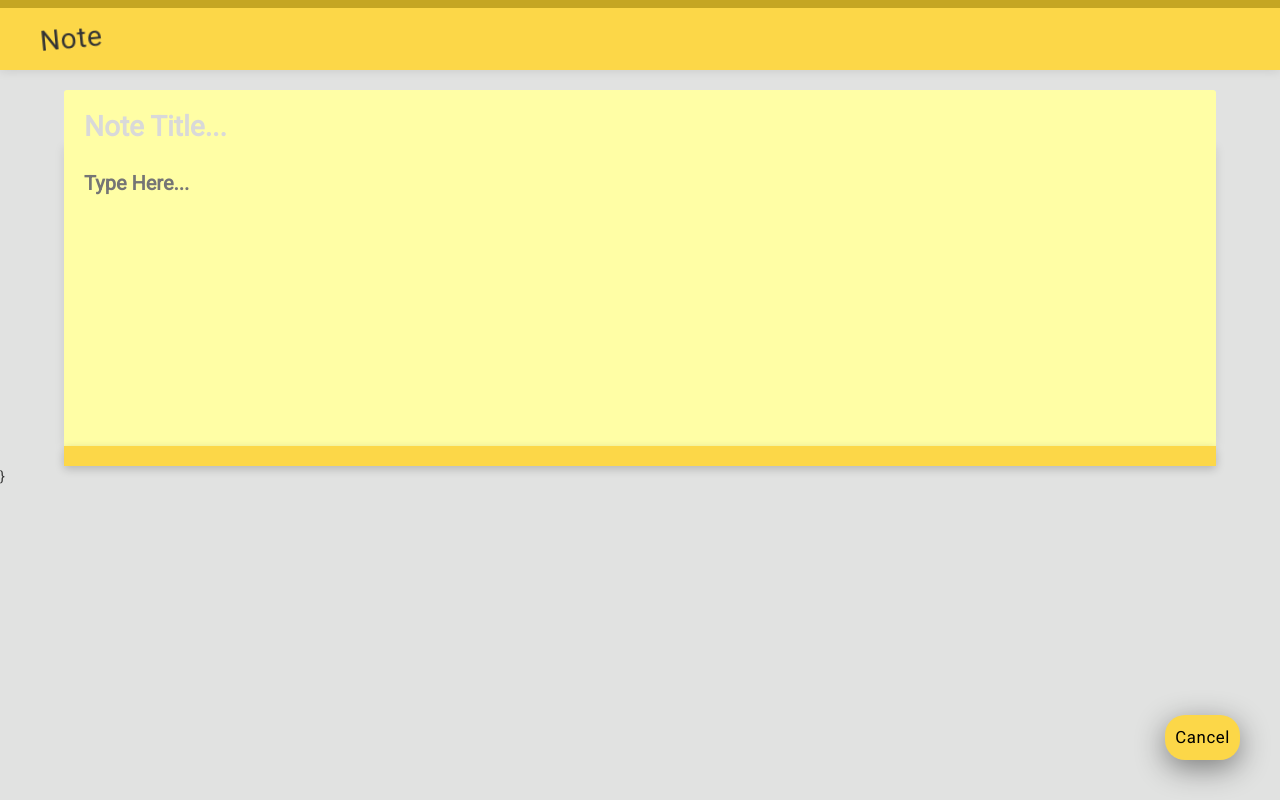
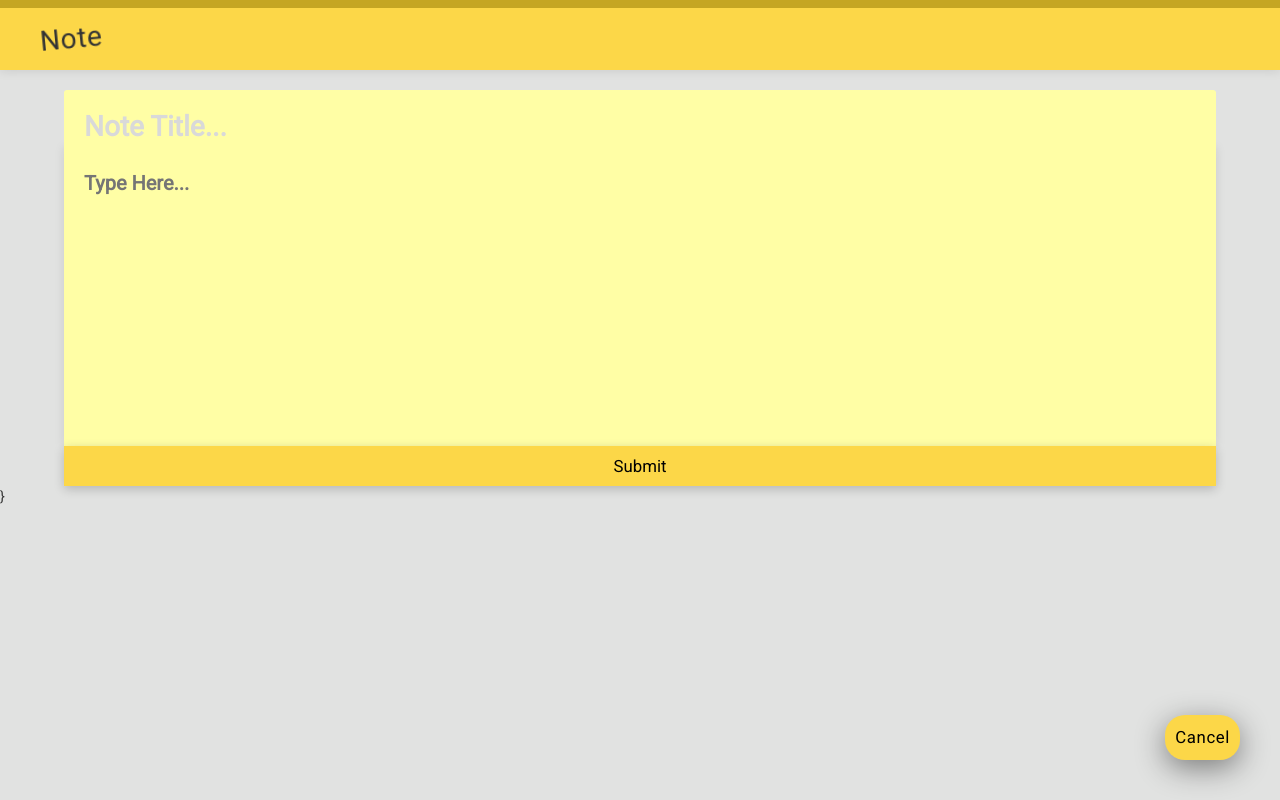
Before and after one commit to apolloproductionsdj/note-app2019, a React (Create React App) app: page / in a window 1280 px wide. Both pictures are taken after a click on the element "+ Note". Built offline with nearby package versions, Linux system fonts and the light colour scheme; no server answers.

Commit message:
added onSubmit method to log the value added in the title and textarea to the console

```diff
--- a/src/components/Note.js
+++ b/src/components/Note.js
@@ -1,24 +1,35 @@
 import React from 'react';
 
 class Note extends React.Component {
+  onSubmit(e) {
+    e.preventDefault();
+    const formData = {
+      title: this.title.value,
+      content: this.content.value
+    };
+    console.log (formData);
+  }
+
   render() {
     const { note } = this.props;
 
     return (
       <div className="note-container">
-        <form className="note-form">
+        <form className="note-form" onSubmit={(e) => this.onSubmit(e)}>
           <input
             className="note-title-input"
             type="text"
             placeholder="Note Title..."
             defaultValue={note.title}
+            ref={(input) => this.title = input}
           />
           <textarea
             className="note-textarea"
             placeholder="Type Here..."
             defaultValue={note.content}
+            ref={(input) => this.content = input}
           />
-          <inpute className="note-button" type="submit" value="Submit" />
+          <input className="note-button" type="submit" value="Submit" />
         </form>
       </div>
     );
```
